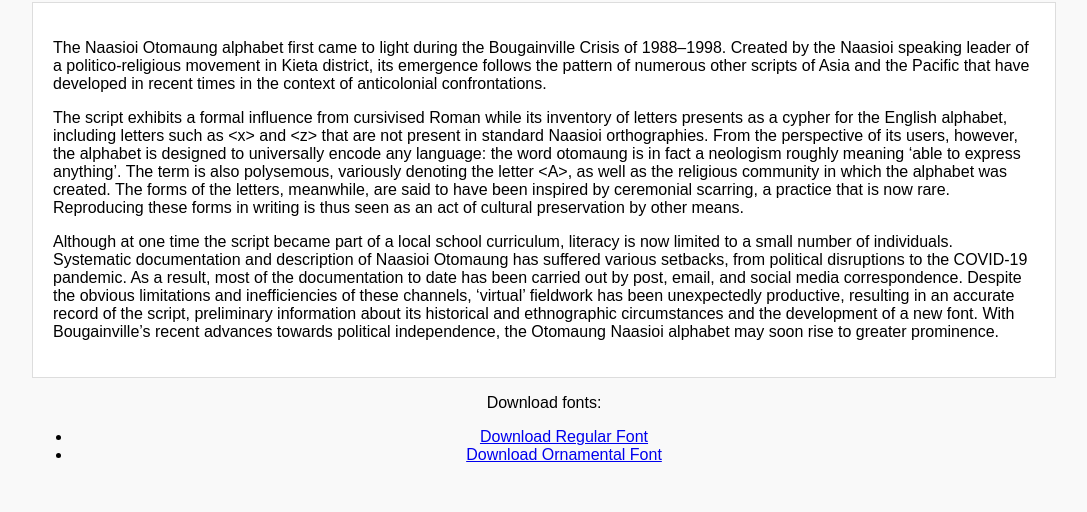
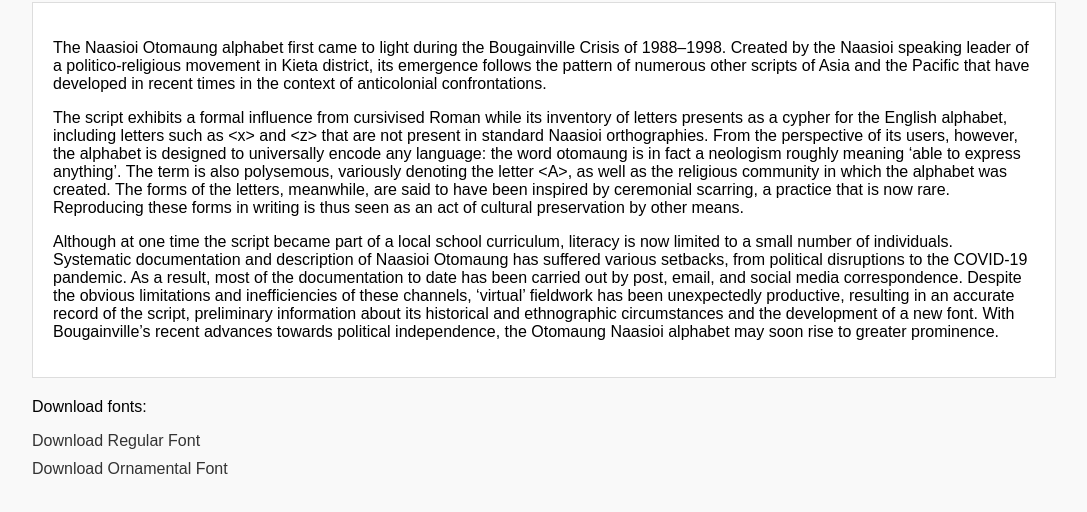
Before and after one commit to xiaoyang-314/Naasioi-Otomaung, a plain HTML site: page index.html in a window 1280 px wide. Shown: the part 821-1333 px from the top of the page, without its empty margins (96-1183 px from the left). Drawn offline with Linux system fonts and the light colour scheme.

Commit message:
Update styles.css

```diff
--- a/css/styles.css
+++ b/css/styles.css
@@ -66,3 +66,26 @@ textarea {
     margin-top: 20px;
     text-align: left;
 }
+
+.font-download {
+    margin-top: 20px;
+    text-align: left;
+}
+
+.font-download ul {
+    list-style-type: none;
+    padding: 0;
+}
+
+.font-download ul li {
+    margin-bottom: 10px;
+}
+
+.font-download a {
+    text-decoration: none;
+    color: #333;
+}
+
+.font-download a:hover {
+    text-decoration: underline;
+}
```
